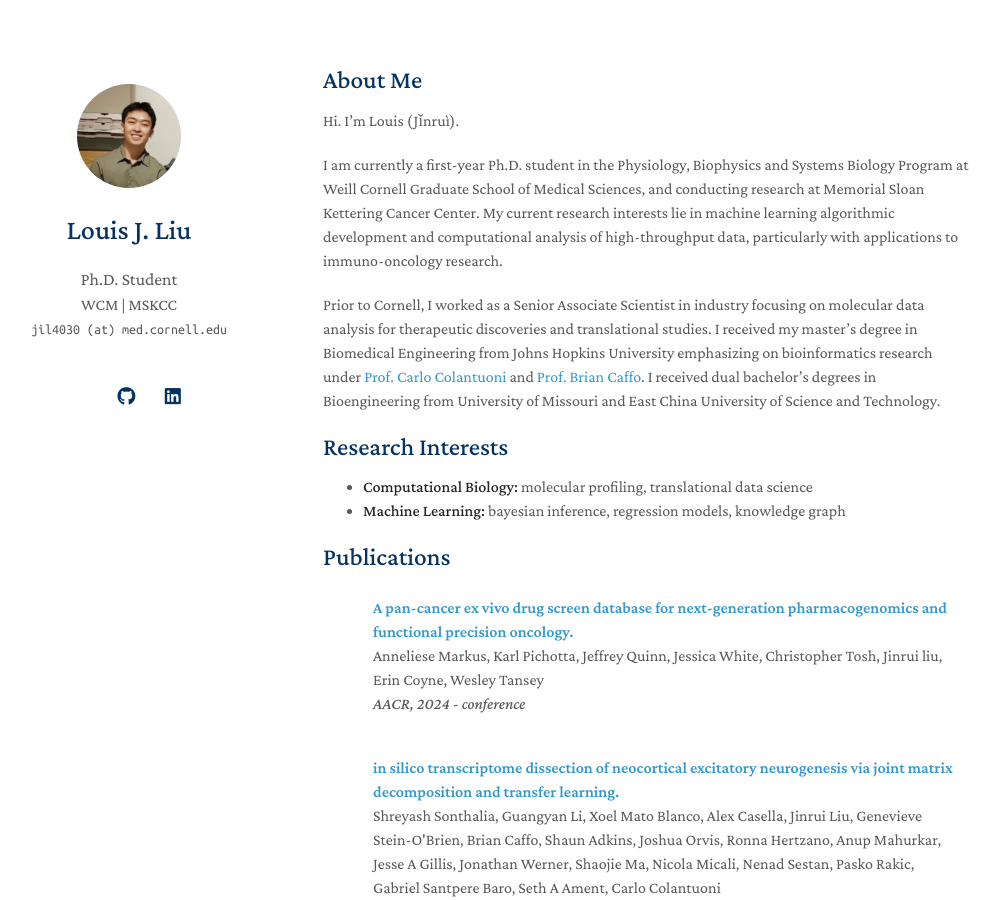
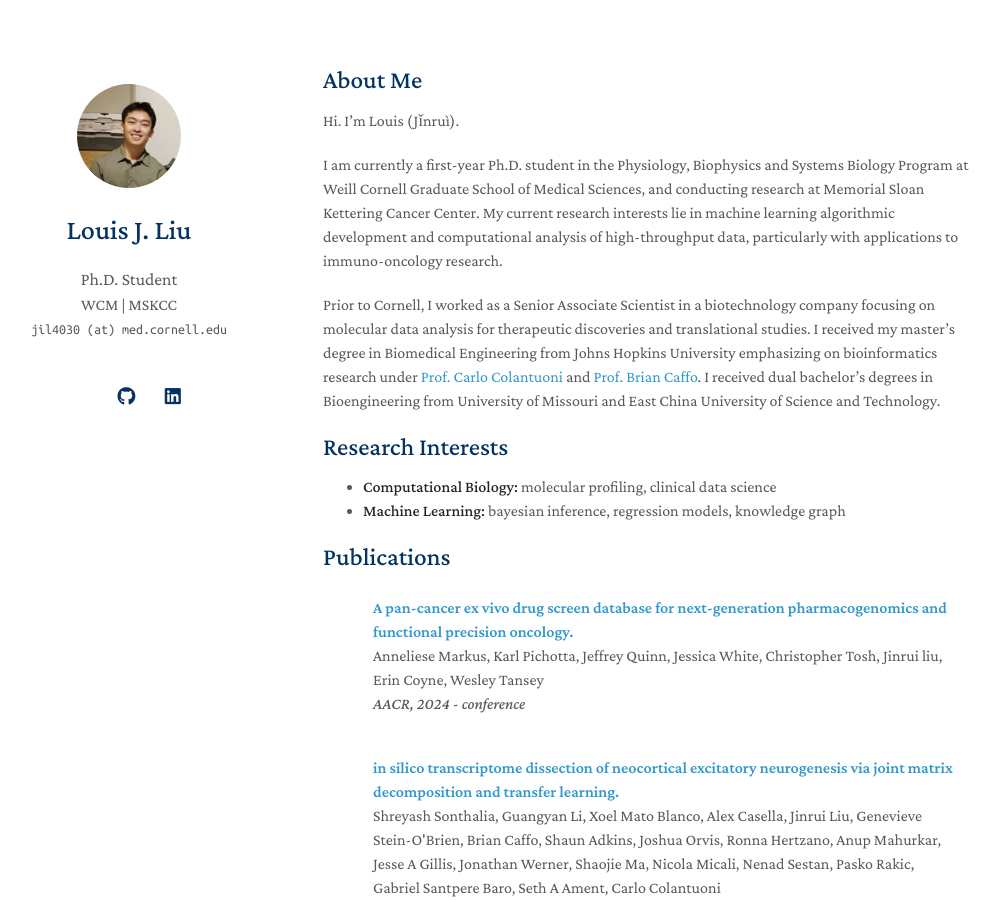
Before and after one commit to louis-jliu/louis-jliu.github.io, a Jekyll site: the page built from index.md, in a window 1280 px wide and 900 px high. Shown: the whole window, without its empty margins (147-1147 px from the left). Built offline with Jekyll 4.4.1, drawn with Linux system fonts in a browser that asks for light colours; nearby versions of some CDN libraries; a style sheet for code colours, icons or effects is not loaded; our own code applies the rules of GitHub Pages for plain Markdown files.

Commit message:
update bio

```diff
--- a/index.md
+++ b/index.md
@@ -8,11 +8,11 @@ Hi. I'm Louis (Jǐnruì).
 
 I am currently a first-year Ph.D. student in the Physiology, Biophysics and Systems Biology Program at Weill Cornell Graduate School of Medical Sciences, and conducting research at Memorial Sloan Kettering Cancer Center. My current research interests lie in machine learning algorithmic development and computational analysis of high-throughput data, particularly with applications to immuno-oncology research.
 
-Prior to Cornell, I worked as a Senior Associate Scientist in industry focusing on molecular data analysis for therapeutic discoveries and translational studies. I received my master's degree in Biomedical Engineering from Johns Hopkins University emphasizing on bioinformatics research under [Prof. Carlo Colantuoni](https://www.hopkinsmedicine.org/profiles/details/carlo-colantuoni) and [Prof. Brian Caffo](https://sites.google.com/view/bcaffo/home). I received dual bachelor's degrees in Bioengineering from University of Missouri and East China University of Science and Technology.
+Prior to Cornell, I worked as a Senior Associate Scientist in a biotechnology company focusing on molecular data analysis for therapeutic discoveries and translational studies. I received my master's degree in Biomedical Engineering from Johns Hopkins University emphasizing on bioinformatics research under [Prof. Carlo Colantuoni](https://www.hopkinsmedicine.org/profiles/details/carlo-colantuoni) and [Prof. Brian Caffo](https://sites.google.com/view/bcaffo/home). I received dual bachelor's degrees in Bioengineering from University of Missouri and East China University of Science and Technology.
 
 ## Research Interests
 
-- **Computational Biology:** molecular profiling, translational data science
+- **Computational Biology:** molecular profiling, clinical data science
 - **Machine Learning:** bayesian inference, regression models, knowledge graph
 
 <!---## Updates
```
